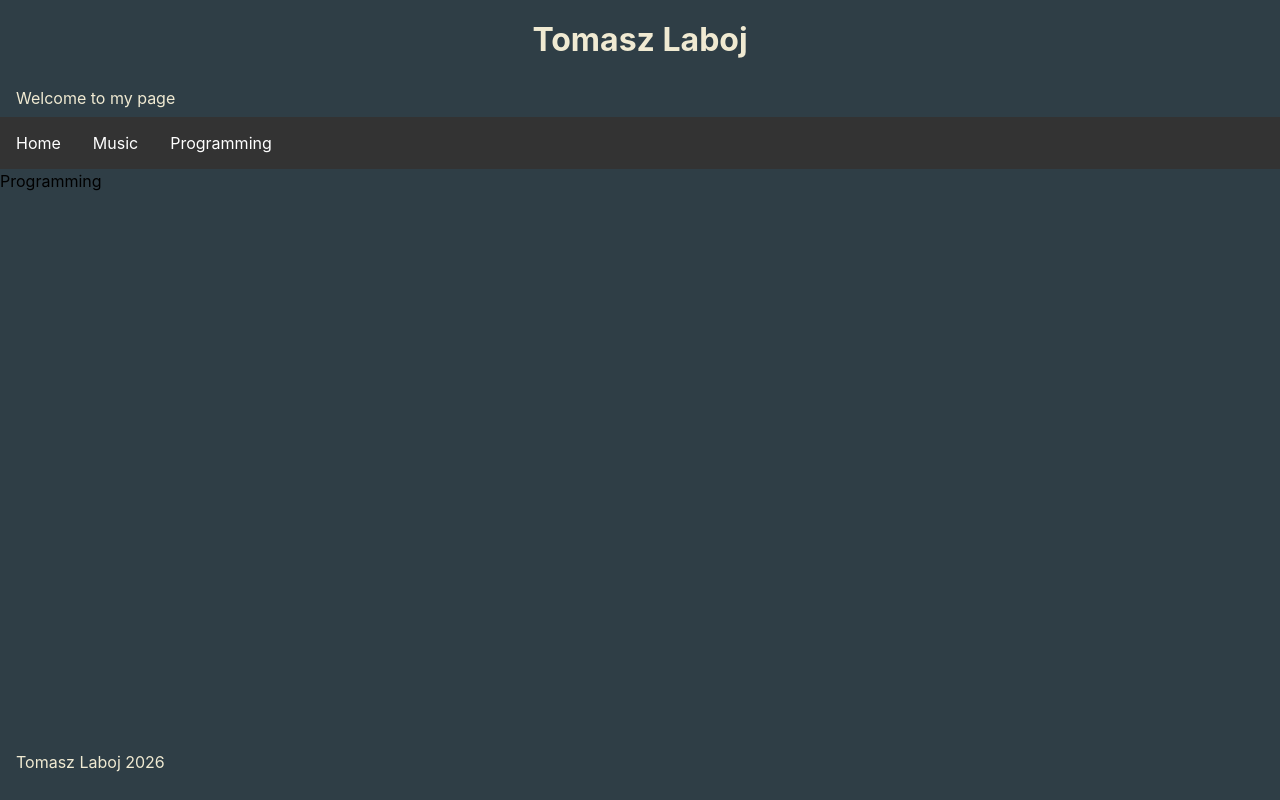
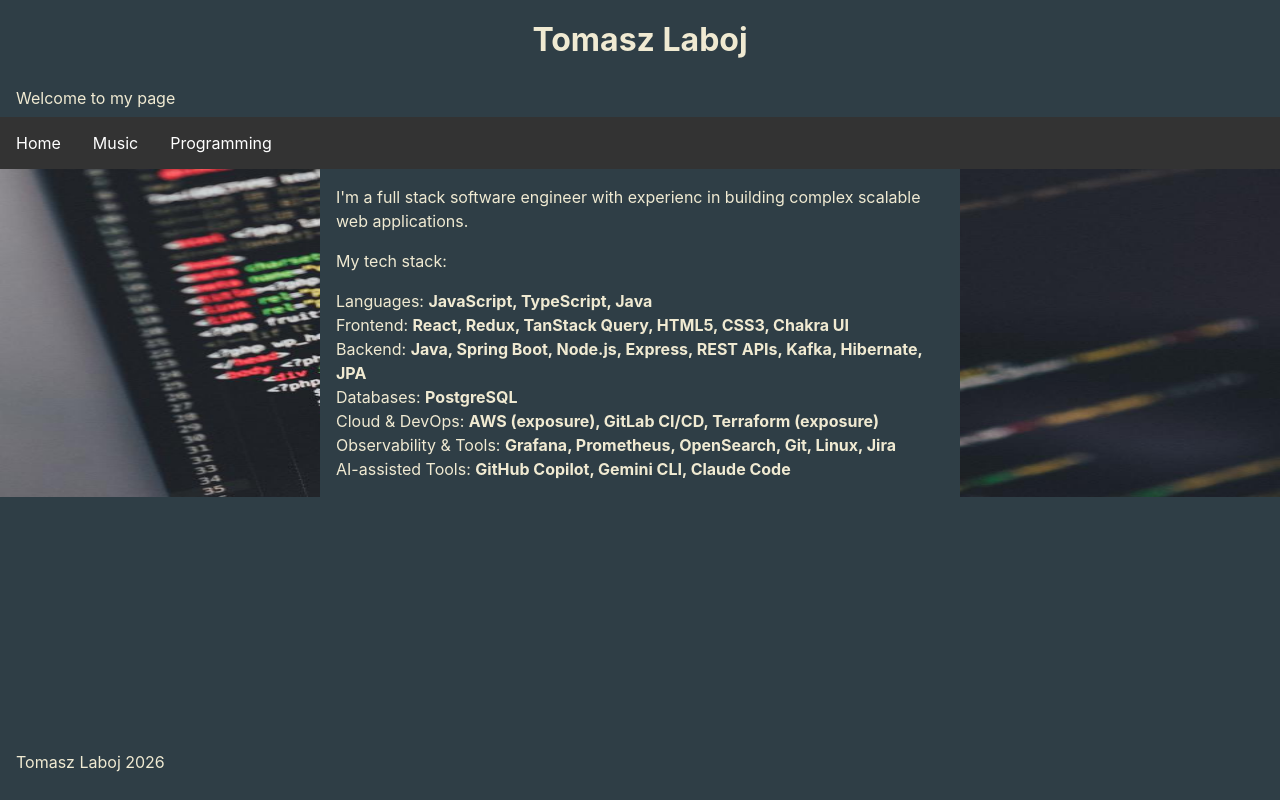
Before and after one commit to TomaszLaboj/tomasz-laboj-page, a React (Vite) app: page /programming in a window 1280 px wide. Built offline with nearby package versions, Linux system fonts and the light colour scheme.

Commit message:
add programming section

```diff
--- a/src/App.css
+++ b/src/App.css
@@ -15,3 +15,29 @@
   padding: 0.4rem;
   padding-left: 1rem;
 }
+
+.text-paragraph {
+    color: #f0ead2;
+    padding: 1rem;
+    display: block;
+    width: 50%;
+    margin: auto;
+    background-color: #2f3e46;
+    height: 100%;
+}
+
+.padding-1 {
+  padding: 1rem;
+}
+
+.padding-top-1 {
+  padding-top: 1rem;
+}
+
+.padding-bottom-1 {
+  padding-bottom: 1rem;
+}
+
+.text-bold {
+  font-weight: bold;
+}
--- /dev/null
+++ b/src/Programming/Programming.css
@@ -0,0 +1,6 @@
+.programming {
+    background-image: url("/public/coding-programming_U3W2SHOLWQ.jpg");
+    background-repeat: repeat-y;
+  background-attachment: scroll;
+  background-size: 100% 100%;
+}
--- a/src/Programming/Programming.tsx
+++ b/src/Programming/Programming.tsx
@@ -1,6 +1,11 @@
+import Summary from './Summary';
+import './Programming.css';
+
 const Programming = () => {
     return (
-        <div>Programming</div>
+        <div className="programming">
+            <Summary />
+        </div>
     )
 }
 
--- /dev/null
+++ b/src/Programming/Summary.tsx
@@ -0,0 +1,37 @@
+const Summary = () => {
+    return (
+        <div className="text-paragraph">
+            <p>
+                I'm a full stack software engineer with experienc in building complex scalable web applications.
+            </p>
+            <p className="padding-top-1 padding-bottom-1">
+                My tech stack:
+            </p>
+            <ul>
+                <li>
+                    Languages: <strong>JavaScript, TypeScript, Java</strong>
+                </li>
+                <li>
+                    Frontend: <strong>React, Redux, TanStack Query, HTML5, CSS3, Chakra UI</strong>
+                </li>
+                <li>
+                    Backend: <strong>Java, Spring Boot, Node.js, Express, REST APIs, Kafka, Hibernate, JPA</strong>
+                </li>
+                <li>
+                    Databases: <strong>PostgreSQL</strong>
+                </li>
+                <li>
+                    Cloud & DevOps: <strong>AWS (exposure), GitLab CI/CD, Terraform (exposure)</strong>
+                </li>
+                <li>
+                    Observability & Tools: <strong>Grafana, Prometheus, OpenSearch, Git, Linux, Jira</strong>
+                </li>
+                <li>
+                    AI-assisted Tools: <strong>GitHub Copilot, Gemini CLI, Claude Code</strong>
+                </li>
+            </ul>
+        </div>
+    )
+}
+
+export default Summary;
--- a/src/home/Home.css
+++ /dev/null
@@ -1,7 +0,0 @@
-.home-page-message {
-    color: #f0ead2;
-    padding: 1rem;
-    display: block;
-    width: 50%;
-    margin: auto;
-}
--- a/src/home/Home.tsx
+++ b/src/home/Home.tsx
@@ -1,8 +1,6 @@
-import "./Home.css";
-
 const Home = () => {
     return (
-        <div className="home-page-message">
+        <div className="text-paragraph">
             <div>Hello, my name is Tomasz Laboj. I'm a musician and a programmer. The website is divided in two sections Music side and Programming side.</div>
         </div>
     )
--- a/src/index.css
+++ b/src/index.css
@@ -2,4 +2,5 @@
 
 body {
     background-color: #2f3e46;
+    color: #f0ead2;
 }
```
Also changed, not shown: public/code-coding_TIV258VG3N.jpg (added), public/coding-programming_U3W2SHOLWQ.jpg (added).
